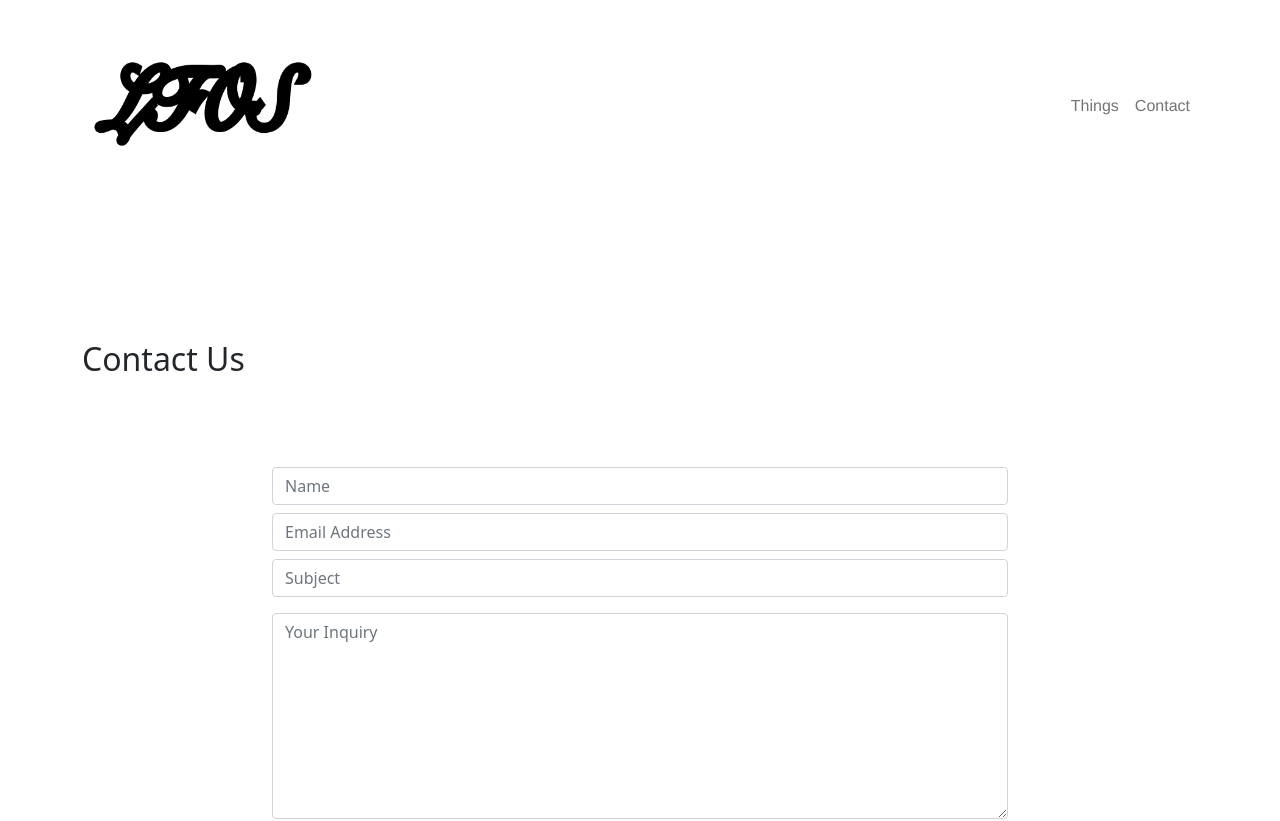
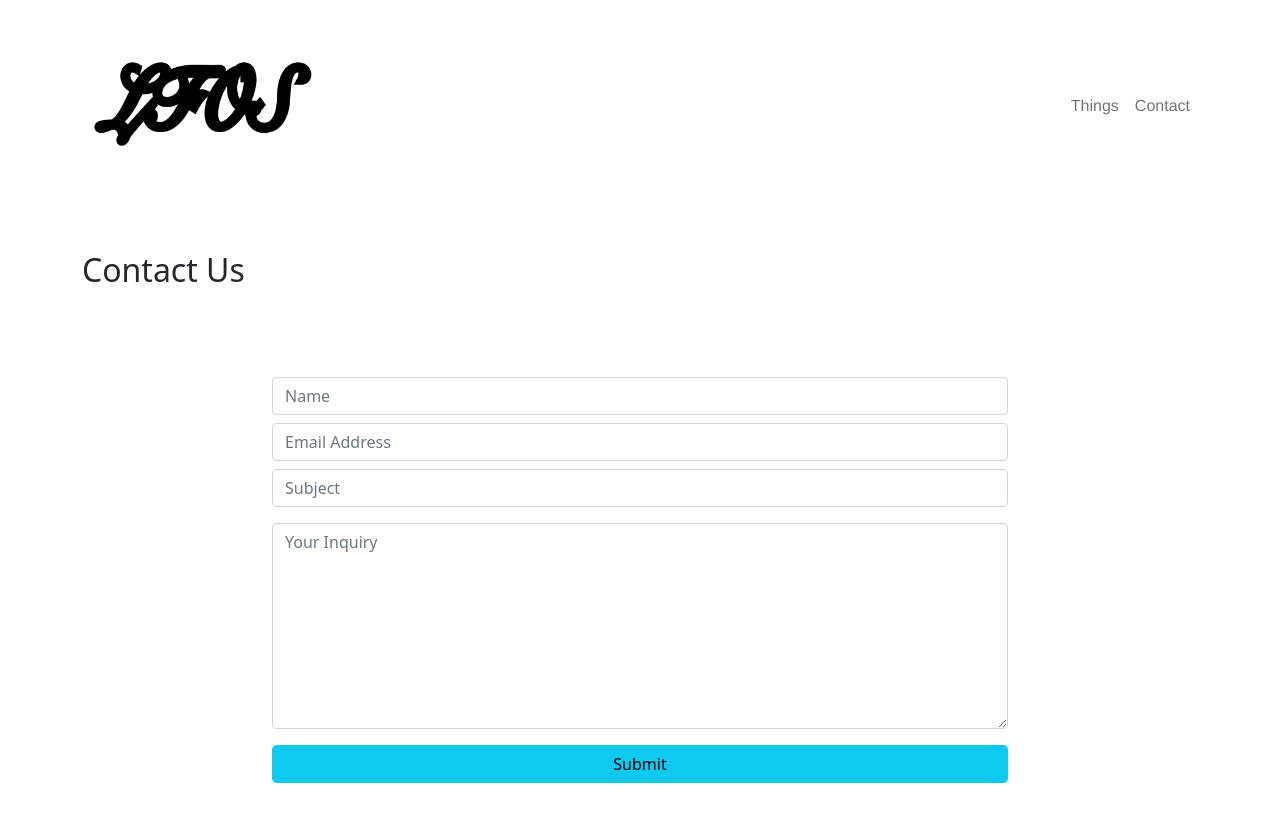
Before and after one commit to alecnoonan30/react-lfos, a React (Create React App) app: page /contact in a window 1280 px wide. Shown: the top 821 px of the page. Built offline with nearby package versions, Linux system fonts and the light colour scheme.

Commit message:
another attempt to make the nav scroll white

```diff
--- a/public/index.html
+++ b/public/index.html
@@ -4,7 +4,7 @@
     <meta charset="utf-8" />
     <link rel="icon" href="%PUBLIC_URL%/favicon.ico" />
     <meta name="viewport" content="width=device-width, initial-scale=1" />
-    <meta name="theme-color" content="#000000" />
+    <meta name="theme-color" media="(prefers-color-scheme: light)" content="white">
     <meta
       name="description"
       content="Web site created using create-react-app"
--- a/src/index.css
+++ b/src/index.css
@@ -124,7 +124,7 @@
     background-repeat: no-repeat;
     background-position: center;
     opacity: 0.99;
-    padding-top: 10%;
+    padding-top: 3%;
   }
 }
 
```
